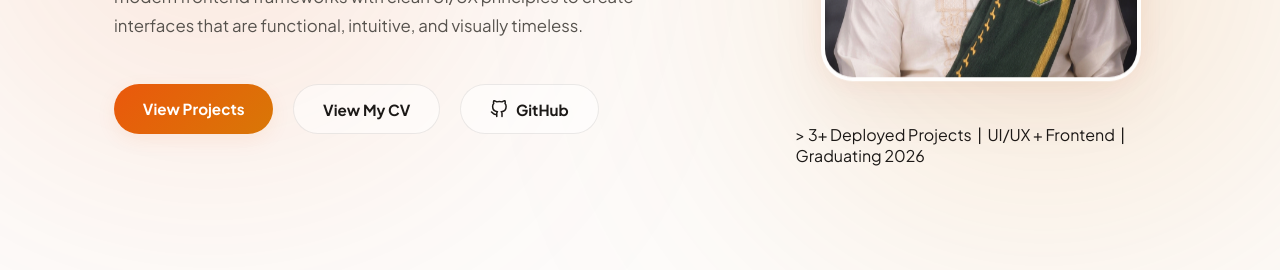
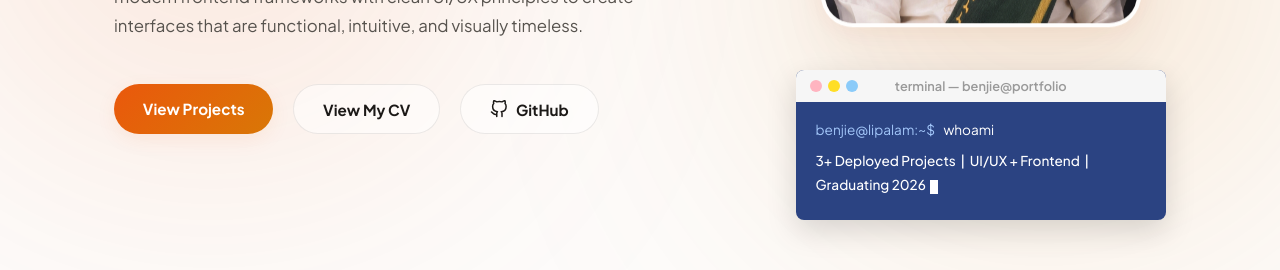
Before and after one commit to webjie28/BENJIELIPALAM, a Vue app: page / in a window 1280 px wide. Shown: the part 461-731 px from the top of the page. Built offline with nearby package versions, Linux system fonts and the light colour scheme; no server answers.

Commit message:
style: Update terminal section to match Mac window style

```diff
--- a/App.vue
+++ b/App.vue
@@ -170,12 +170,20 @@
             <!-- Terminal Hero Section -->
             <div class="hero-terminal">
               <div class="terminal-header">
-                <span class="dot red"></span>
-                <span class="dot yellow"></span>
-                <span class="dot green"></span>
+                <div class="terminal-dots">
+                  <span class="dot red"></span>
+                  <span class="dot yellow"></span>
+                  <span class="dot blue"></span>
+                </div>
+                <div class="terminal-title">terminal &mdash; benjie@portfolio</div>
               </div>
               <div class="terminal-body">
-                <span class="terminal-prompt">&gt;</span> 3+ Deployed Projects &nbsp;|&nbsp; UI/UX + Frontend &nbsp;|&nbsp; Graduating 2026<span class="terminal-cursor"></span>
+                <div class="terminal-line">
+                  <span class="terminal-user">benjie@lipalam:~$</span> <span class="terminal-command">whoami</span>
+                </div>
+                <div class="terminal-line terminal-output">
+                  3+ Deployed Projects &nbsp;|&nbsp; UI/UX + Frontend &nbsp;|&nbsp; Graduating 2026<span class="terminal-cursor"></span>
+                </div>
               </div>
             </div>
           </div>
@@ -1499,6 +1507,99 @@ body {
   background: linear-gradient(135deg, var(--accent-blue), var(--accent-purple));
 }
 
+/* Terminal Hero Section */
+.hero-terminal {
+  background: #2b4382;
+  border-radius: 8px;
+  width: 100%;
+  max-width: 520px;
+  box-shadow: 0 10px 30px rgba(0, 0, 0, 0.15);
+  font-family: 'Consolas', 'Monaco', 'Courier New', monospace;
+  font-size: 0.85rem;
+  overflow: hidden;
+  position: relative;
+  z-index: 2;
+  transition: transform 0.3s ease, box-shadow 0.3s ease;
+}
+
+.hero-terminal:hover {
+  transform: translateY(-5px);
+  box-shadow: 0 15px 40px rgba(0, 0, 0, 0.2);
+}
+
+.terminal-header {
+  background: #f6f6f6;
+  padding: 10px 14px;
+  display: flex;
+  align-items: center;
+  position: relative;
+}
+
+.terminal-dots {
+  display: flex;
+  gap: 6px;
+}
+
+.terminal-dots .dot {
+  width: 12px;
+  height: 12px;
+  border-radius: 50%;
+}
+
+.terminal-dots .dot.red { background: #ffb4c0; }
+.terminal-dots .dot.yellow { background: #ffde26; }
+.terminal-dots .dot.blue { background: #8bcbf9; }
+
+.terminal-title {
+  position: absolute;
+  left: 50%;
+  transform: translateX(-50%);
+  color: #999;
+  font-size: 0.8rem;
+  font-weight: 600;
+  font-family: 'Plus Jakarta Sans', sans-serif;
+}
+
+.terminal-body {
+  padding: 16px 20px;
+  color: #ffffff;
+  line-height: 1.8;
+  text-align: left;
+}
+
+.terminal-line {
+  margin-bottom: 6px;
+}
+
+.terminal-user {
+  color: #a2c6f9;
+  margin-right: 6px;
+}
+
+.terminal-command {
+  color: #ffffff;
+}
+
+.terminal-output {
+  color: #ffffff;
+  font-weight: 500;
+}
+
+.terminal-cursor {
+  display: inline-block;
+  width: 8px;
+  height: 14px;
+  background: #ffffff;
+  margin-left: 4px;
+  vertical-align: middle;
+  animation: blink 1s step-end infinite;
+}
+
+@keyframes blink {
+  0%, 100% { opacity: 1; }
+  50% { opacity: 0; }
+}
+
 @keyframes float {
   0% { transform: translateY(0px); }
   50% { transform: translateY(-12px); }
```
